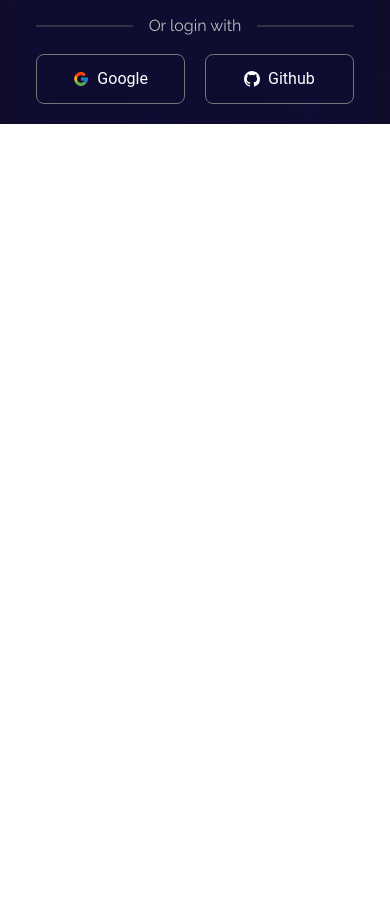
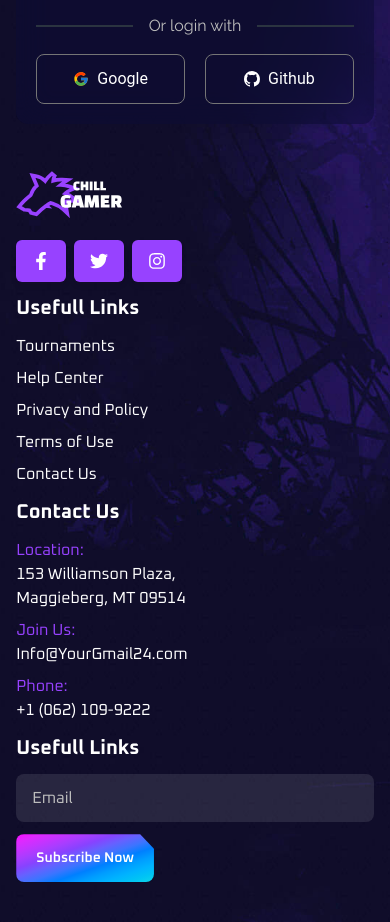
Before and after one commit to TamimAhmedCD/chill-gamer-client, a React (Vite) app: page /login in a window 390 px wide. Shown: the part 828-1750 px from the top of the page. Before the commit the page ends 952 px from the top, so only its background shows below. Built offline with nearby package versions, Linux system fonts and the light colour scheme; no server answers.

Commit message:
Footer done

```diff
--- a/src/components/Footer.jsx
+++ b/src/components/Footer.jsx
@@ -1,10 +1,72 @@
+import { Link } from "react-router-dom";
+import logo from "../assets/logo.svg";
+import { Button, Typography } from "@material-tailwind/react";
+import { FaFacebookF } from "react-icons/fa";
+import { FaTwitter } from "react-icons/fa";
+import { FaInstagram } from "react-icons/fa";
 
 const Footer = () => {
-    return (
+  return (
+    <footer className="w-11/12 lg:w-10/12 mx-auto py-10">
+      <div className="grid gap-3 lg:grid-cols-4 md:grid-cols-3">
         <div>
-
+          <Link>
+            <Typography className="mr-4 cursor-pointer py-1.5 font-medium">
+              <img src={logo} alt="" className="w-28" />
+            </Typography>
+          </Link>
+          <div className="flex gap-2 pt-3">
+            {" "}
+            <Button className="text-white bg-[#9742ff] rounded-md px-4">
+              <FaFacebookF className="text-lg" />
+            </Button>
+            <Button className="text-white bg-[#9742ff] rounded-md px-4">
+              <FaTwitter className="text-lg" />
+            </Button>
+            <Button className="text-white bg-[#9742ff] rounded-md px-4">
+              <FaInstagram className="text-lg" />
+            </Button>
+          </div>
         </div>
-    );
+        <div className="text-white font-oxanium">
+          <h4 className="text-xl font-bold">Usefull Links</h4>
+          <div className="flex flex-col gap-2 mt-3">
+            <p>Tournaments</p>
+            <p>Help Center</p>
+            <p>Privacy and Policy</p>
+            <p>Terms of Use</p>
+            <p>Contact Us</p>
+          </div>
+        </div>
+        <div className="text-white font-oxanium">
+          <h4 className="text-xl font-bold">Contact Us</h4>
+          <div className="flex flex-col gap-2 mt-3">
+            <div>
+            <p className="text-[#9742ff]">Location:</p>
+            <p>153 Williamson Plaza, <br />  Maggieberg, MT 09514</p>
+            </div>
+            <div>
+            <p className="text-[#9742ff]">Join Us:</p>
+            <p>Info@YourGmail24.com</p>
+            </div>
+            <div>
+            <p className="text-[#9742ff]">Phone:</p>
+            <p>+1 (062) 109-9222</p>
+            </div>
+          </div>
+        </div>
+        <div className="flex flex-col gap-3 text-white font-oxanium">
+          <h4 className="text-xl font-bold">Usefull Links</h4>
+          <input
+            type="email"
+            placeholder="Email"
+            className="input input-bordered focus:outline-[#9742ffc9] w-full border-none bg-white bg-opacity-10"
+          />
+          <div><button className="btn">Subscribe Now</button></div>
+        </div>
+      </div>
+    </footer>
+  );
 };
 
 export default Footer;
--- a/src/components/JoinUs.jsx
+++ b/src/components/JoinUs.jsx
@@ -1,11 +1,48 @@
-import React from 'react';
-
 const JoinUs = () => {
-    return (
-        <div>
-
+  return (
+    <div className="w-11/12 lg:w-10/12 mx-auto py-10">
+      <section className="lg:flex items-center justify-between">
+        <div className="lg:w-6/12">
+          <p className="uppercase font-bold font-oxanium text-white pb-3 md:text-xl text-lg">
+            Send Us a Mail
+          </p>
+          <h1 className="text-4xl md:text-5xl font-bold text-white font-oxanium uppercase">
+            Join Us As a Super Fans and Get{" "}
+            <span className="text-[#9742ff]">all the Benefits</span>
+          </h1>
+          <p className="text-white font-oxanium pt-4">
+            Our success in creating business solutions is due in large part{" "}
+            <br />
+            <span className="hidden md:block">
+              to our talented and highly committed team.
+            </span>
+          </p>
+          <button className="btn mt-3">Join Our Team</button>
         </div>
-    );
+        <div className="lg:mt-0 mt-10">
+          <div className="flex gap-4 w-full">
+            <input
+              type="text"
+              name="name"
+              placeholder="Name"
+              className="input input-bordered focus:outline-[#9742ffc9] w-full border-none bg-white bg-opacity-10"
+            />
+            <input
+              type="email"
+              placeholder="Email"
+              className="input input-bordered focus:outline-[#9742ffc9] w-full border-none bg-white bg-opacity-10"
+            />
+          </div>
+          <textarea
+            className="textarea focus:outline-[#9742ffc9] w-full bg-[#fff] bg-opacity-10 mt-4 mb-4 h-36"
+            placeholder="Write your review here"
+            name="description"
+          ></textarea>
+          <button className="btn">Send Massage</button>
+        </div>
+      </section>
+    </div>
+  );
 };
 
 export default JoinUs;
--- a/src/components/Navbar.jsx
+++ b/src/components/Navbar.jsx
@@ -103,8 +103,8 @@ export function NavbarR() {
   );
 
   return (
-    <div className="">
-      <Navbar className="bg-[hsla(240, 63%, 13%, 1)] sticky top-0 z-10 h-max max-w-full rounded-none border-none px-0 py-2 lg:py-4">
+    <div className="sticky top-0 z-10">
+      <Navbar className="bg-[hsla(240, 63%, 13%, 1)] h-max max-w-full rounded-none border-none px-0 py-2 lg:py-4">
         <div className="flex items-center justify-between text-blue-gray-900 lg:w-10/12 w-11/12 mx-auto">
           <Link>
             <Typography
--- a/src/index.css
+++ b/src/index.css
@@ -20,7 +20,7 @@ body {
   /* background color */
   --bg-purple: #9742ff;
   --bg-purple-alpha-30: #9742ff4d;
-  --bg-dark-purple: hsla(279, 42%, 9%, 1);
+  --bg-dark-purple: #1a0d21;
   --bg-oxford-blue: #0c0c36;
   --bg-oxford-blue-alpha-95: hsla(240, 63%, 13%, 0.95);
   --bg-oxford-blue-alpha-90: hsla(240, 63%, 13%, 0.9);
@@ -153,6 +153,7 @@ body {
   overflow: hidden;
 }
 
+
 .btn::before {
   content: "";
   position: absolute;
--- a/src/pages/Home.jsx
+++ b/src/pages/Home.jsx
@@ -3,6 +3,7 @@ import BannerSlider from "../components/BannerSlider";
 import HighestRatedGame from "../components/HighestRatedGame";
 import HighestRatedGameCard from "../components/HighestRatedGameCard";
 import WatchStreaming from "../components/WatchStreaming";
+import JoinUs from "../components/JoinUs";
 
 const Home = () => {
   const topReviews = useLoaderData();
@@ -23,9 +24,11 @@ const Home = () => {
       </section>
 
       {/* Watch live streaming */}
-      <section>
         <WatchStreaming/>
-      </section>
+
+        {/* Join us section */}
+        <JoinUs/>
+
     </div>
   );
 };
```
